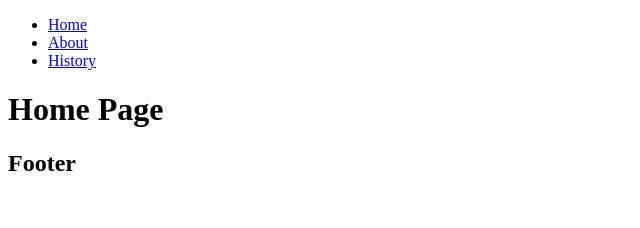
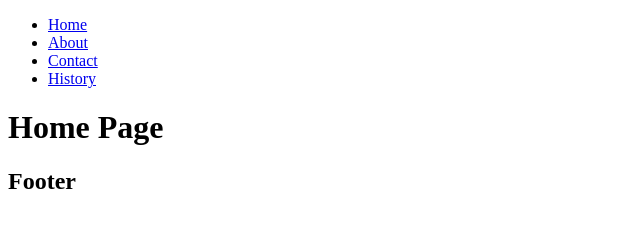
Before and after one commit to YofretRios/simple-recipes, a Gatsby site: page / in a window 1280 px wide. Shown: the whole page, without its empty margins (0-640 px from the left). Built offline with nearby package versions, Linux system fonts and the light colour scheme; Gatsby itself is replaced by a stand-in of ours.

Commit message:
feat: added some css

```diff
--- a/src/components/shared/Layout.js
+++ b/src/components/shared/Layout.js
@@ -1,6 +1,8 @@
 import React from 'react';
 import NavBar from './NavBar';
 import Footer from './Footer';
+
+import './Layout';
 
 const Layout = ({ children }) => {
   return (
--- a/src/components/shared/NavBar.js
+++ b/src/components/shared/NavBar.js
@@ -12,6 +12,9 @@ const NavBar = () => {
           <Link to="/about">About</Link>
         </li>
         <li>
+          <Link to="/contact">Contact</Link>
+        </li>
+        <li>
           <Link to="/company/history">History</Link>
         </li>
       </ul>
```
Also changed, not shown: src/components/shared/layout.css (added).
